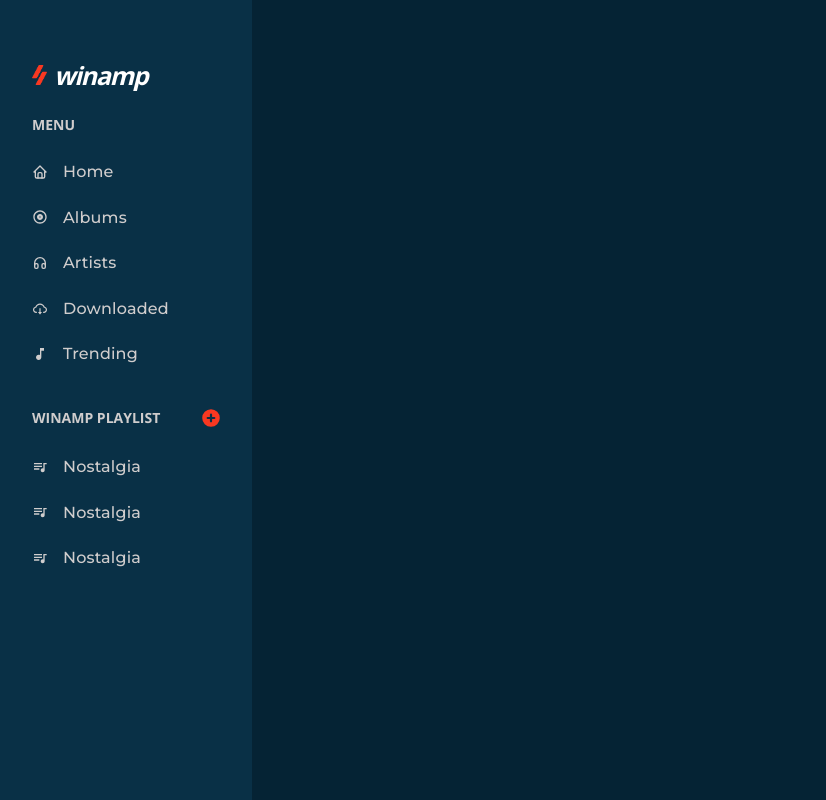
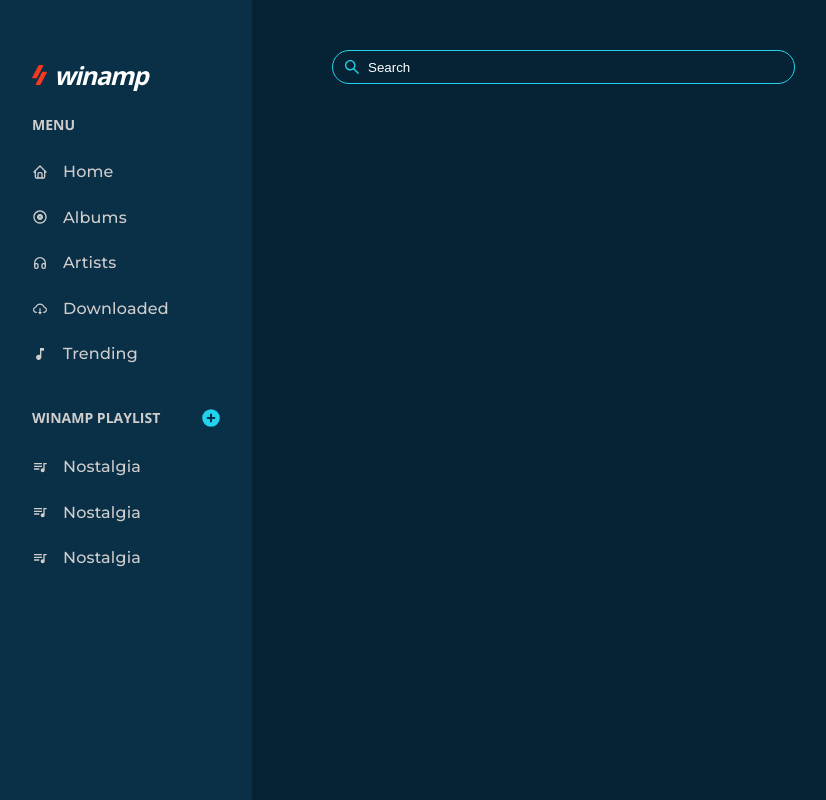
Before and after one commit to Nkiriobasi/winamp-clone, a React (Create React App) app: page /music-player in a window 1280 px wide. Shown: the whole page, without its empty margins (18-844 px from the left). Built offline with nearby package versions, Linux system fonts and the light colour scheme.

Commit message:
added search bar component UI

```diff
--- a/src/pages/MusicPlayer/MusicPlayer.jsx
+++ b/src/pages/MusicPlayer/MusicPlayer.jsx
@@ -4,7 +4,7 @@
 import { Link } from 'react-router-dom'
 import { TbHome, TbHeadphones } from 'react-icons/tb'
 import { MdOutlineAlbum, MdMusicNote, MdQueueMusic } from 'react-icons/md'
-import { AiOutlineCloudDownload } from 'react-icons/ai'
+import { AiOutlineCloudDownload, AiOutlineSearch } from 'react-icons/ai'
 import { HiPlusCircle } from 'react-icons/hi'
 
 
@@ -91,6 +91,14 @@
           </div>
         </div>
       </aside>
+
+      <div className='main'>
+
+        <div className="input__container">
+          <input type="text" placeholder="Search" />
+          <AiOutlineSearch className='search__icon' />
+        </div>
+      </div>
     </React.Fragment>
   )
 }
--- a/src/styles/_variables.scss
+++ b/src/styles/_variables.scss
@@ -8,3 +8,4 @@
 $white-color: #ffffff;
 $red-color: #f93821;
 $p-text-color: #6B7280;
+$cyan-color: rgb(34 211 238);
--- a/src/styles/musicPlayer.scss
+++ b/src/styles/musicPlayer.scss
@@ -9,6 +9,7 @@
         left: 0;
         width: 270px;
         height: 100%;
+        z-index: 2;
         padding: 50px 0 50px 50px;
         transition: all 0.5s ease;
 
@@ -63,7 +64,7 @@
                         align-items: center;
 
                         &:hover, &:active {
-                            border-right: 2px solid v.$red-color;
+                            border-right: 2px solid v.$cyan-color;
                             color: v.$white-color;
                         }
 
@@ -86,15 +87,61 @@
                 span {
                     width: 22px;
                     height: 22px;
-                    color: v.$red-color;
+                    color: v.$cyan-color;
                     margin-left: 40px;
+
+                    &:hover {
+                        color: rgb(8 145 178);
+                    }
 
                     .playlist__icon {
                         width: 100%;
                         height: 100%;
+                        cursor: pointer;
                     }
                 }
             }
         }
     }
 }
+
+
+.main {
+    margin-left: 325px;
+    padding: 50px 5px 25px 25px;
+
+    .input__container {
+        position: relative;
+        width: 50%;
+        height: 34px;
+        border-radius: 20px;
+        flex: 1 1 auto;
+        border: 1px solid v.$cyan-color;
+
+        input {
+            height: 100%;
+            width: 95%;
+            padding-left: 35px;
+            margin: 0;
+            color: v.$white-color;
+            flex: 1 1 auto;
+
+            &::-moz-placeholder {
+                color: v.$white-color;
+            }
+
+            &::placeholder {
+                color: v.$white-color;
+            }
+        }
+
+        .search__icon {
+            position: absolute;
+            bottom: 7px;
+            left: 10px;
+            color: v.$cyan-color;
+            width: 18px;
+            height: 18px;
+        }
+    }
+}
```
